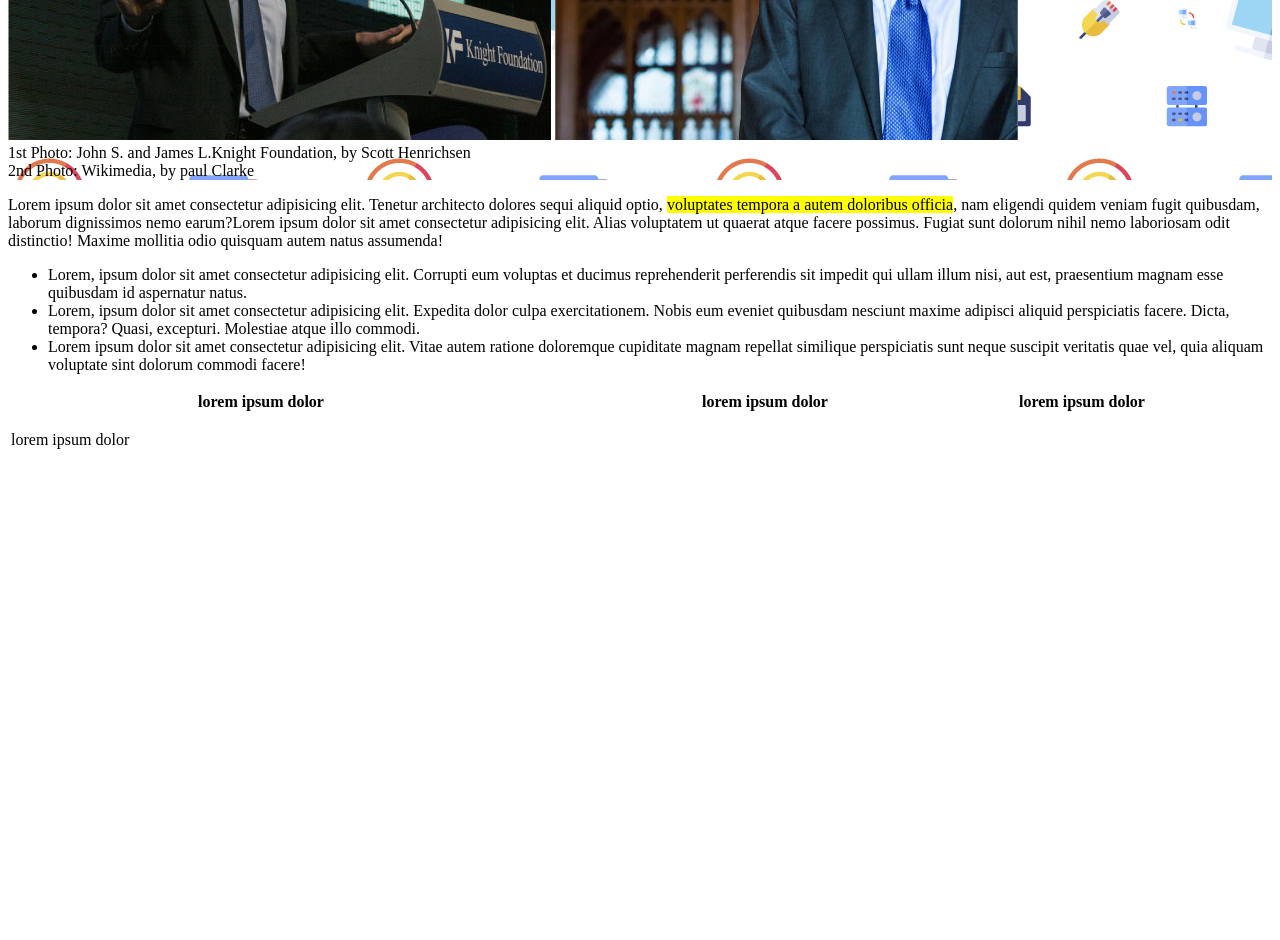
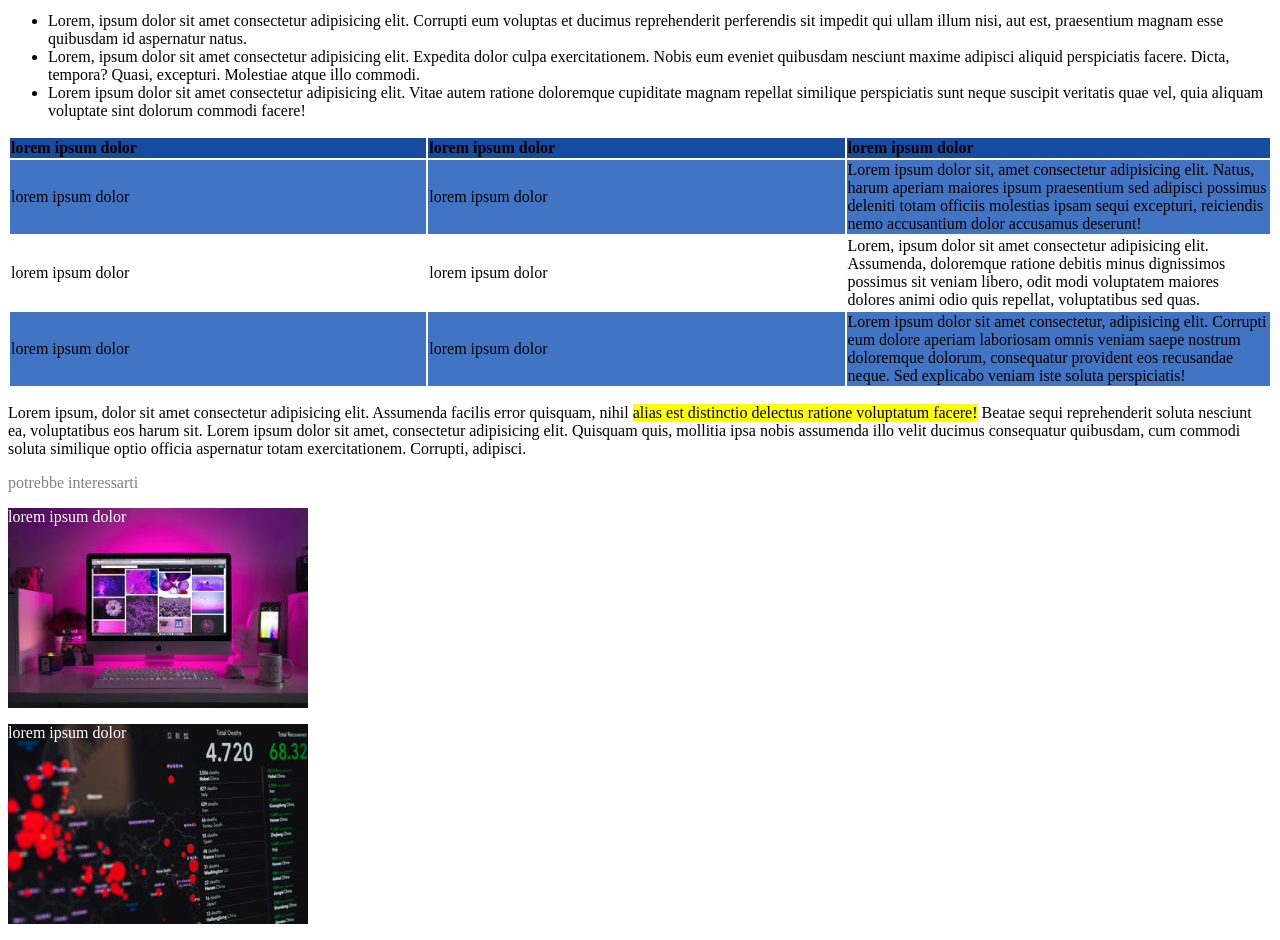
Before and after one commit to AbdullahAzza1/The-Booleaner, a plain HTML site: page index.html in a window 1280 px wide. Shown: the part 700-1640 px from the top of the page. Before the commit the page ends 1176 px from the top, so only its background shows below. Drawn offline with Linux system fonts and the light colour scheme.

Commit message:
esercizio finito

```diff
--- a/index.html
+++ b/index.html
@@ -7,48 +7,65 @@
     <title>The Booleaner</title>
 </head>
 <body>
+    <!-- intestazione -->
     <header>
         <section>
-             <img class="sfondo2" src="pattern.png" alt="">
         </section>
-            <h1><strong>Internet deve essere al servizio del "bene pubblico": il manifesto di Tim Berners-Lee</strong></h1>
-            <span class="scritta" >scritto da The Booleaner</span><br>
-            <span class="scritta" >10/10/2020</span>
-
+    </header>
+    <main>
+        <h1><strong>Internet deve essere al servizio del "bene pubblico": il manifesto di Tim Berners-Lee</strong></h1>
+        <span class="scritta" >scritto da The Booleaner</span><br>
+        <span class="scritta" >10/10/2020</span>
+        <!-- immagini -->
         <section>
             <img src="tim-1.jpg" alt="">
             <img src="tim-2.jpg" alt=""><br>
-            <span>1st Photo: John S. and James L.Knight Foundation, by Scott Henrichsen</span><br>
-            <span>2nd Photo: Wikimedia, by paul Clarke</span>
-         </section>
-    </header>
-
-    <main>
+            <span class="dettagli" >1st Photo: John S. and James L.Knight Foundation, by Scott Henrichsen</span><br>
+            <span class="dettagli" >2nd Photo: Wikimedia, by paul Clarke</span>
+        </section>
+        <!-- elenco testo -->
         <p>Lorem ipsum dolor sit amet consectetur adipisicing elit. Tenetur architecto dolores sequi aliquid optio, <mark> voluptates tempora a autem doloribus officia</mark>, nam eligendi quidem veniam fugit quibusdam, laborum dignissimos nemo earum?Lorem ipsum dolor sit amet consectetur adipisicing elit. Alias voluptatem ut quaerat atque facere possimus. Fugiat sunt dolorum nihil nemo laboriosam odit distinctio! Maxime mollitia odio quisquam autem natus assumenda!</p>
         <ul>
             <li>Lorem, ipsum dolor sit amet consectetur adipisicing elit. Corrupti eum voluptas et ducimus reprehenderit perferendis sit impedit qui ullam illum nisi, aut est, praesentium magnam esse quibusdam id aspernatur natus.</li>
             <li>Lorem, ipsum dolor sit amet consectetur adipisicing elit. Expedita dolor culpa exercitationem. Nobis eum eveniet quibusdam nesciunt maxime adipisci aliquid perspiciatis facere. Dicta, tempora? Quasi, excepturi. Molestiae atque illo commodi.</li>
             <li>Lorem ipsum dolor sit amet consectetur adipisicing elit. Vitae autem ratione doloremque cupiditate magnam repellat similique perspiciatis sunt neque suscipit veritatis quae vel, quia aliquam voluptate sint dolorum commodi facere!</li>
         </ul>
+        <!-- inizio tabella -->
         <table>
             <thead>
                 <tr>
-                    <th>lorem ipsum dolor</th>
                     <th class="tabella2" >lorem ipsum dolor</th>
-                    <th>lorem ipsum dolor</th>
+                    <th class="tabella2" >lorem ipsum dolor</th>
+                    <th class="tabella2" >lorem ipsum dolor</th>
                 </tr>
             </thead>
             <tbody>
                 <tr>
                     <td class="tabella3" >lorem ipsum dolor</td>
+                    <td class="tabella3" >lorem ipsum dolor</td>
+                    <td class="tabella3" >Lorem ipsum dolor sit, amet consectetur adipisicing elit. Natus, harum aperiam maiores ipsum praesentium sed adipisci possimus deleniti totam officiis molestias ipsam sequi excepturi, reiciendis nemo accusantium dolor accusamus deserunt!</td>
+                </tr>
+                <tr>
+                    <td >lorem ipsum dolor</td>
+                    <td>lorem ipsum dolor</td>
+                    <td>Lorem, ipsum dolor sit amet consectetur adipisicing elit. Assumenda, doloremque ratione debitis minus dignissimos possimus sit veniam libero, odit modi voluptatem maiores dolores animi odio quis repellat, voluptatibus sed quas.</td>
+                </tr>
+                <tr>
+                    <td class="tabella3" >lorem ipsum dolor</td>
+                    <td class="tabella3" >lorem ipsum dolor</td>
+                    <td class="tabella3" >Lorem ipsum dolor sit amet consectetur, adipisicing elit. Corrupti eum dolore aperiam laboriosam omnis veniam saepe nostrum doloremque dolorum, consequatur provident eos recusandae neque. Sed explicabo veniam iste soluta perspiciatis!</td>
+                </tr>
 
-                </tr>
             </tbody>
         </table>
+        <!-- testo finale -->
+        <p>Lorem ipsum, dolor sit amet consectetur adipisicing elit. Assumenda facilis error quisquam, nihil <mark> alias est distinctio delectus ratione voluptatum facere!</mark> Beatae sequi reprehenderit soluta nesciunt ea, voluptatibus eos harum sit. Lorem ipsum dolor sit amet, consectetur adipisicing elit. Quisquam quis, mollitia ipsa nobis assumenda illo velit ducimus consequatur quibusdam, cum commodi soluta similique optio officia aspernatur totam exercitationem. Corrupti, adipisci.</p>
     </main>
-
+    <!-- parte finale -->
     <footer>
-
+        <p>potrebbe interessarti</p>
+        <p class="image" >lorem ipsum dolor</p>
+        <p class="image2" >lorem ipsum dolor</p>
     </footer>
 </body>
 </html>
--- a/style.css
+++ b/style.css
@@ -2,15 +2,44 @@
 header > section{
     background-image: url(pattern.png);
     background-repeat: repeat;
+    background-size: contain;
+    height: 100px;
+    background-color: rgb(45, 95, 175);
+
 }
+
 .scritta{
     color: gray;
 }
+.dettagli{
+    font-size: 10px;
+}
+ table{
+
+    text-align: left;
+ }
 
 .tabella2 {
-    width: 500px;
+    width: 400px;
+    background-color:rgb(22, 75, 159) ;
 }
 .tabella3 {
     height: 50px;
     width: 500px;
+    background-color:rgb(66, 116, 196) ;
 }
+footer > p{
+    color: grey;
+}
+.image{
+    background-image: url(monitor.jpg);
+    width: 300px;
+    height: 200px;
+    color: white;
+}
+.image2{
+    background-image: url(graph.jpg);
+    width: 300px;
+    height: 200px;
+    color: white;
+}
```
